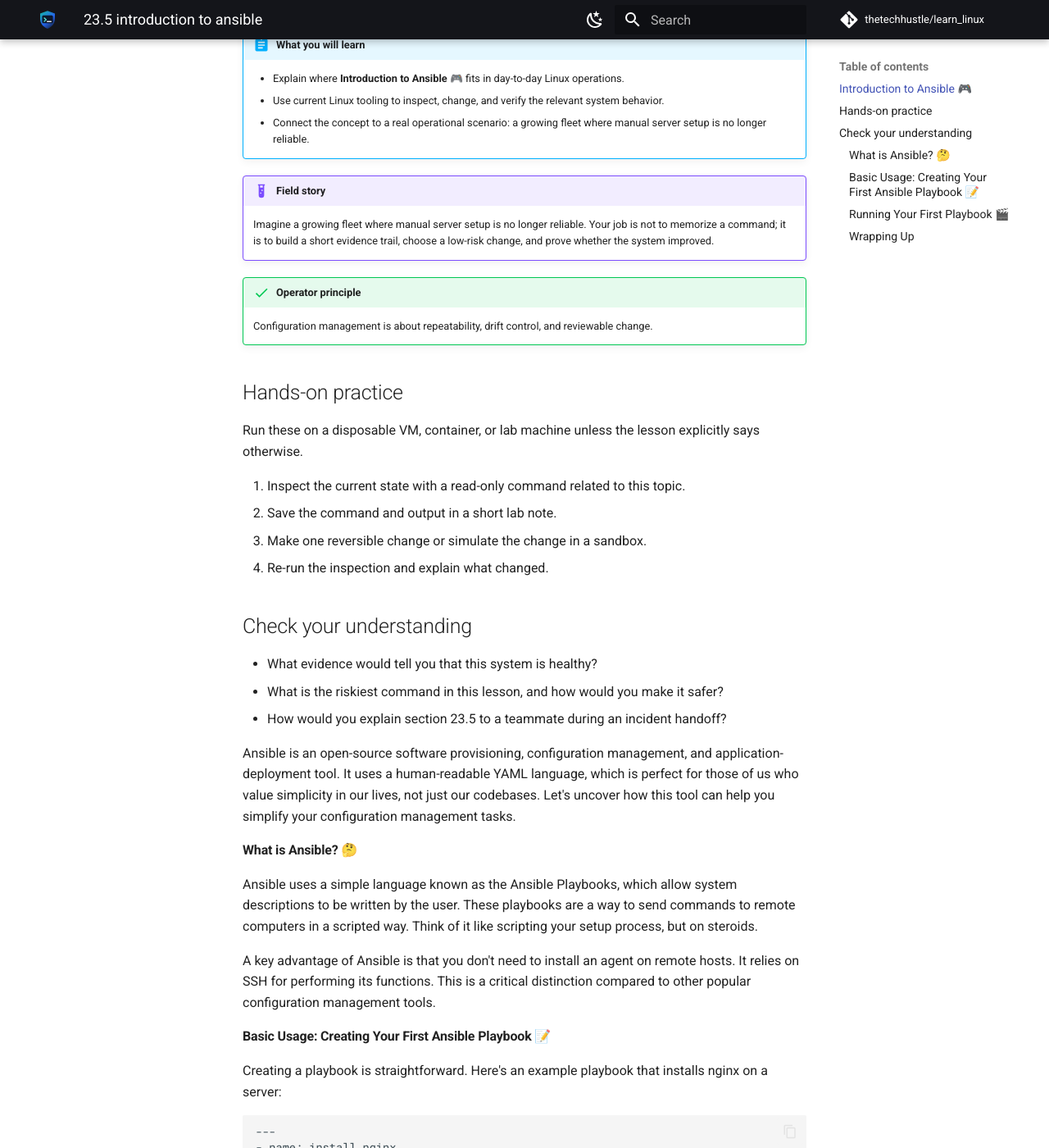
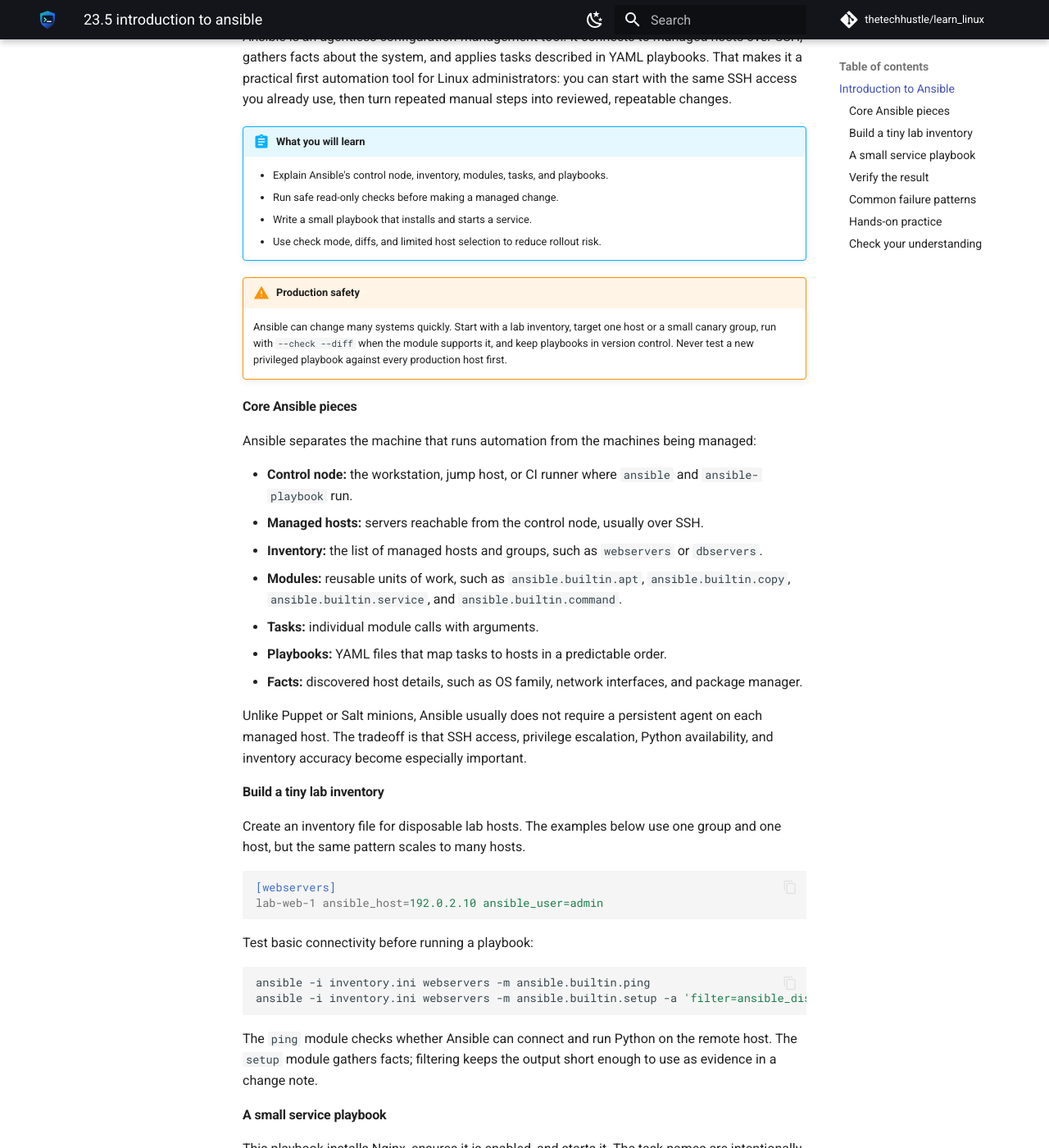
Before and after one commit to thetechhustle/learn_linux, an MkDocs documentation site: the page built from docs/lessons/23_configuration_management/23.5_introduction_to_ansible.md, in a window 1280 px wide and 1400 px high, scrolled down 242 px. Shown: the whole window at 82% size. Built offline with MkDocs 1.6.1 and Material for MkDocs 9.7.7, drawn with Linux system fonts in a browser that asks for light colours; comment, search, counter and statistics services are not loaded; some of the changed text lies outside the part shown.

Commit message:
Improve Chapter 23 Ansible introduction (#211)
Co-authored-by: Jules Ai <jules@Juless-Air.ts.net lan>

````diff
--- a/docs/lessons/23_configuration_management/23.5_introduction_to_ansible.md
+++ b/docs/lessons/23_configuration_management/23.5_introduction_to_ansible.md
@@ -1,78 +1,154 @@
-### Introduction to Ansible 🎮
+### Introduction to Ansible
 
-
+Ansible is an agentless configuration-management tool. It connects to managed
+hosts over SSH, gathers facts about the system, and applies tasks described in
+YAML playbooks. That makes it a practical first automation tool for Linux
+administrators: you can start with the same SSH access you already use, then
+turn repeated manual steps into reviewed, repeatable changes.
 
 !!! abstract "What you will learn"
-    - Explain where **Introduction to Ansible 🎮** fits in day-to-day Linux operations.
-    - Use current Linux tooling to inspect, change, and verify the relevant system behavior.
-    - Connect the concept to a real operational scenario: a growing fleet where manual server setup is no longer reliable.
+    - Explain Ansible's control node, inventory, modules, tasks, and playbooks.
+    - Run safe read-only checks before making a managed change.
+    - Write a small playbook that installs and starts a service.
+    - Use check mode, diffs, and limited host selection to reduce rollout risk.
 
-!!! example "Field story"
-    Imagine a growing fleet where manual server setup is no longer reliable. Your job is not to memorize a command; it is to build a short evidence trail, choose a low-risk change, and prove whether the system improved.
+!!! warning "Production safety"
+    Ansible can change many systems quickly. Start with a lab inventory, target
+    one host or a small canary group, run with `--check --diff` when the module
+    supports it, and keep playbooks in version control. Never test a new
+    privileged playbook against every production host first.
 
-!!! success "Operator principle"
-    Configuration management is about repeatability, drift control, and reviewable change.
+#### Core Ansible pieces
 
-## Hands-on practice
+Ansible separates the machine that runs automation from the machines being
+managed:
 
-Run these on a disposable VM, container, or lab machine unless the lesson explicitly says otherwise.
+- **Control node:** the workstation, jump host, or CI runner where `ansible` and
+  `ansible-playbook` run.
+- **Managed hosts:** servers reachable from the control node, usually over SSH.
+- **Inventory:** the list of managed hosts and groups, such as `webservers` or
+  `dbservers`.
+- **Modules:** reusable units of work, such as `ansible.builtin.apt`,
+  `ansible.builtin.copy`, `ansible.builtin.service`, and
+  `ansible.builtin.command`.
+- **Tasks:** individual module calls with arguments.
+- **Playbooks:** YAML files that map tasks to hosts in a predictable order.
+- **Facts:** discovered host details, such as OS family, network interfaces, and
+  package manager.
 
-1. Inspect the current state with a read-only command related to this topic.
-2. Save the command and output in a short lab note.
-3. Make one reversible change or simulate the change in a sandbox.
-4. Re-run the inspection and explain what changed.
+Unlike Puppet or Salt minions, Ansible usually does not require a persistent
+agent on each managed host. The tradeoff is that SSH access, privilege
+escalation, Python availability, and inventory accuracy become especially
+important.
 
-## Check your understanding
+#### Build a tiny lab inventory
 
-- What evidence would tell you that this system is healthy?
-- What is the riskiest command in this lesson, and how would you make it safer?
-- How would you explain section 23.5 to a teammate during an incident handoff?
+Create an inventory file for disposable lab hosts. The examples below use one
+group and one host, but the same pattern scales to many hosts.
 
+```ini
+[webservers]
+lab-web-1 ansible_host=192.0.2.10 ansible_user=admin
+```
 
-Ansible is an open-source software provisioning, configuration management, and application-deployment tool. It uses a human-readable YAML language, which is perfect for those of us who value simplicity in our lives, not just our codebases. Let's uncover how this tool can help you simplify your configuration management tasks.
+Test basic connectivity before running a playbook:
 
-#### What is Ansible? 🤔
+```bash
+ansible -i inventory.ini webservers -m ansible.builtin.ping
+ansible -i inventory.ini webservers -m ansible.builtin.setup -a 'filter=ansible_distribution*'
+```
 
-Ansible uses a simple language known as the Ansible Playbooks, which allow system descriptions to be written by the user. These playbooks are a way to send commands to remote computers in a scripted way. Think of it like scripting your setup process, but on steroids.
+The `ping` module checks whether Ansible can connect and run Python on the
+remote host. The `setup` module gathers facts; filtering keeps the output short
+enough to use as evidence in a change note.
 
-A key advantage of Ansible is that you don't need to install an agent on remote hosts. It relies on SSH for performing its functions. This is a critical distinction compared to other popular configuration management tools.
+#### A small service playbook
 
-#### Basic Usage: Creating Your First Ansible Playbook 📝
+This playbook installs Nginx, ensures it is enabled, and starts it. The task
+names are intentionally explicit because they become the change log when the
+playbook runs.
 
-Creating a playbook is straightforward. Here's an example playbook that installs nginx on a server:
+```yaml
+---
+- name: Configure a simple web server
+  hosts: webservers
+  become: true
+  gather_facts: true
 
-```
----
-- name: install nginx
-  hosts: webservers
-  become: yes
   tasks:
-    - name: install nginx
-      apt:
+    - name: Install nginx package on Debian-family hosts
+      ansible.builtin.apt:
         name: nginx
         state: present
+        update_cache: true
+      when: ansible_facts['os_family'] == 'Debian'
+
+    - name: Enable and start nginx
+      ansible.builtin.service:
+        name: nginx
+        enabled: true
+        state: started
 ```
 
-A few critical things to note:
+Run it first in check mode, then against one host:
 
-1. `hosts: webservers` - This line tells Ansible to run this playbook on hosts in the `webservers` group.
-2. `become: yes` - This instructs Ansible to execute tasks with `sudo`, crucial for installing software.
-3. `apt: name: nginx state: present` - Here, the `apt` module is used to manage packages. It's instructed to ensure that `nginx` is present.
-
-#### Running Your First Playbook 🎬
-
-After you’ve created your playbook, it’s time to let it fly. Run Ansible with:
-
-```
-ansible-playbook playbook.yml
+```bash
+ansible-playbook -i inventory.ini site.yml --check --diff --limit lab-web-1
+ansible-playbook -i inventory.ini site.yml --limit lab-web-1
 ```
 
-Replace `playbook.yml` with the path to your Ansible playbook file.
+Check mode predicts changes when the module supports it. It is not a guarantee,
+but it is still a useful review step before privilege escalation touches a real
+system.
 
-#### Wrapping Up
+#### Verify the result
 
-Ansible's simplicity yet powerful capabilities make it a popular choice among configuration management tools. It automates complex multi-tier IT application environments with very simple, yet powerful, human-readable YAML syntax.
+After the playbook runs, collect evidence from both Ansible and the host:
 
-Remember, the aim here is to orchestrate your system like a symphony - with automation and precision. Ansible gets you one step closer to this goal through its simplicity and ease of management.
+```bash
+ansible -i inventory.ini lab-web-1 -m ansible.builtin.command -a 'systemctl is-enabled nginx'
+ansible -i inventory.ini lab-web-1 -m ansible.builtin.command -a 'systemctl is-active nginx'
+ansible -i inventory.ini lab-web-1 -m ansible.builtin.command -a 'ss -ltn sport = :80'
+```
 
-Keep practising, keep iterating on your playbook, and you'll find that mastering this tool not only makes your configuration management tasks easier but also your life as a system manager more tranquil. 🏄‍♂️🌈
+These commands verify intent from three angles: service enablement, current
+process state, and the listening network socket. In production, add an
+application-level check such as `curl` against the expected virtual host.
+
+#### Common failure patterns
+
+- **SSH succeeds manually but Ansible fails:** confirm the inventory user,
+  private key, `ansible_host`, and whether the control node can reach the host
+  without interactive prompts.
+- **Privilege escalation fails:** verify `become: true`, sudo policy, and
+  whether the remote user requires a password that has not been provided.
+- **A module says Python is missing:** install the remote Python package or use
+  bootstrap steps appropriate for that distribution.
+- **The playbook changes too many hosts:** use `--limit`, canary groups, and
+  clear inventory names before broad rollout.
+- **Check mode reports nothing useful:** some modules cannot predict changes.
+  Use a lab run, module documentation, and post-change verification instead of
+  treating check mode as a formal proof.
+
+#### Hands-on practice
+
+Use disposable VMs or containers for this lab.
+
+1. Create `inventory.ini` with one lab host in a `webservers` group.
+2. Run the `ping` and filtered `setup` checks and save the output.
+3. Create `site.yml` from the example playbook.
+4. Run the playbook with `--check --diff --limit <host>`.
+5. Run the playbook for real against the same single host.
+6. Re-run the service and socket verification commands.
+7. Change the playbook so the service is stopped, run check mode again, then
+   decide whether that change would be safe to apply.
+
+#### Check your understanding
+
+- Why is inventory accuracy a safety control in Ansible?
+- What does check mode prove, and what does it not prove?
+- Why should the first real run target one host instead of a whole group?
+- Which verification command would catch a service that is enabled but not
+  currently running?
+- When would an agentless tool be easier to introduce than an agent-based CM
+  system?
````
